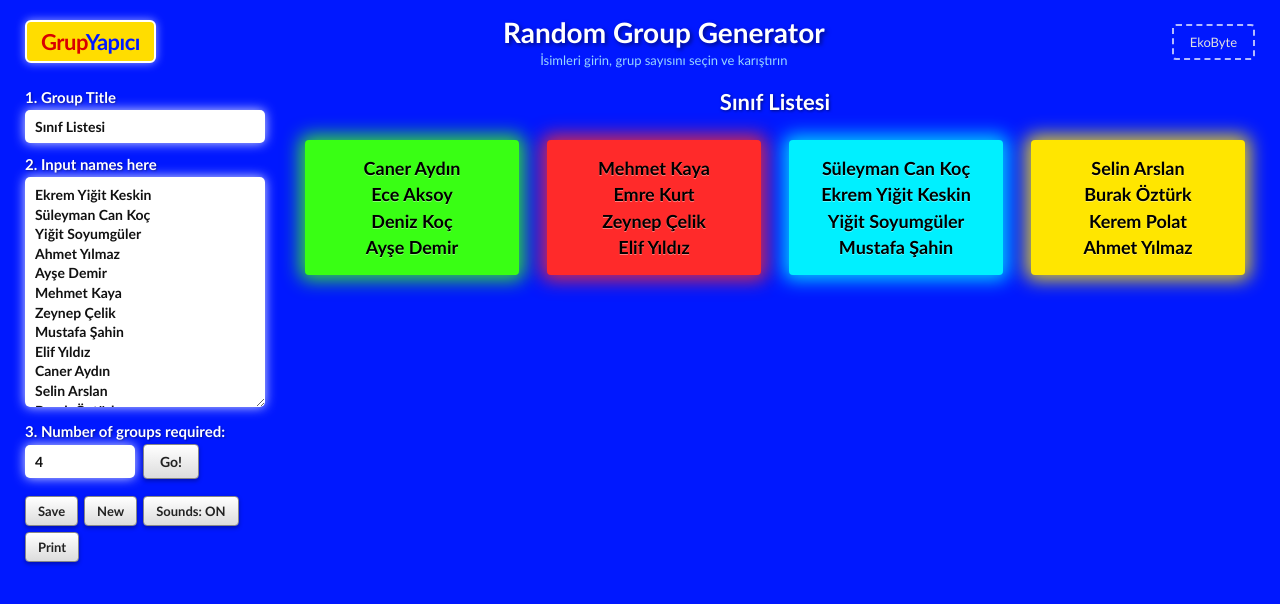
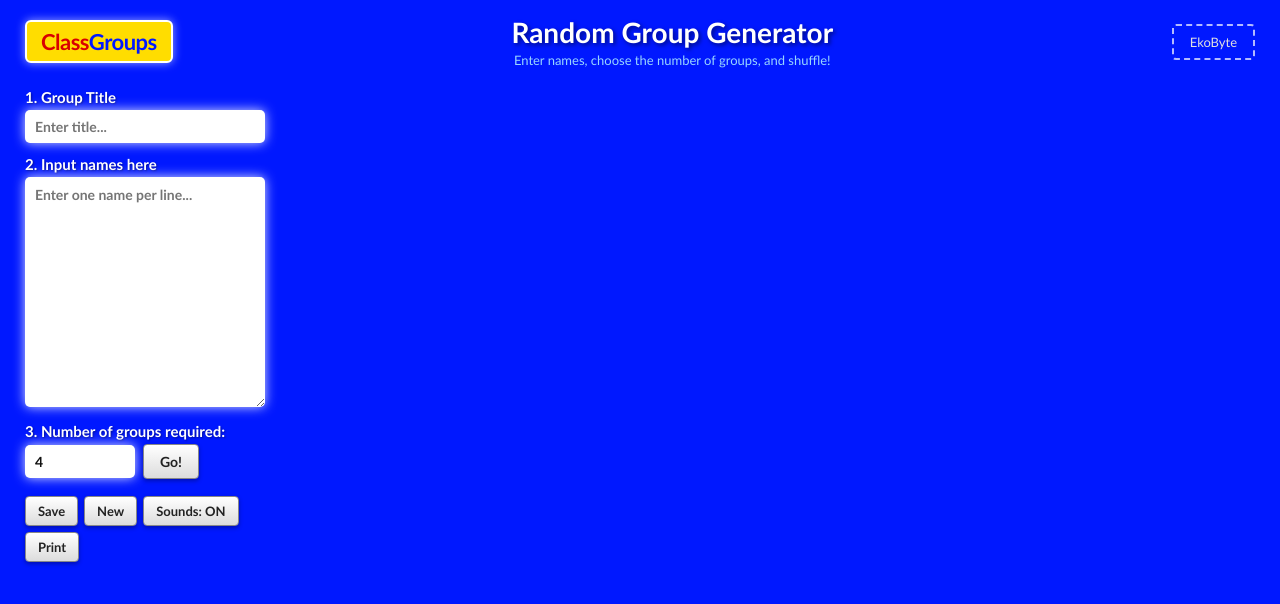
Before and after one commit to EkoByte8/group-generator, a plain HTML site: page index.html in a window 1280 px wide. Both pictures are taken after a click on the button "Go!". Drawn offline with Linux system fonts and the light colour scheme.

Commit message:
index.html
2.0

```diff
--- a/index.html
+++ b/index.html
@@ -1,9 +1,9 @@
 <!DOCTYPE html>
-<html lang="tr">
+<html lang="en">
 <head>
     <meta charset="UTF-8">
     <meta name="viewport" content="width=device-width, initial-scale=1.0">
-    <title>Rastgele Grup Oluşturucu</title>
+    <title>Random Group Generator</title>
     <style>
         * {
             box-sizing: border-box;
@@ -262,10 +262,10 @@
 <body>
 
     <header class="top-header">
-        <div class="brand-logo">Grup<span>Yapıcı</span></div>
+        <div class="brand-logo">Class<span>Groups</span></div>
         <div class="title-area">
             <h1>Random Group Generator</h1>
-            <p>İsimleri girin, grup sayısını seçin ve karıştırın</p>
+            <p>Enter names, choose the number of groups, and shuffle!</p>
         </div>
         <div class="logo-placeholder">EkoByte</div>
     </header>
@@ -274,27 +274,12 @@
         <aside class="sidebar">
             <div>
                 <label class="control-label" for="groupTitleInput">1. Group Title</label>
-                <input type="text" id="groupTitleInput" value="Sınıf Listesi" placeholder="Başlık girin...">
+                <input type="text" id="groupTitleInput" value="" placeholder="Enter title...">
             </div>
 
             <div>
                 <label class="control-label" for="namesInput">2. Input names here</label>
-                <textarea id="namesInput" placeholder="Her satıra bir isim yazın...">Ekrem Yiğit Keskin
-Süleyman Can Koç
-Yiğit Soyumgüler
-Ahmet Yılmaz
-Ayşe Demir
-Mehmet Kaya
-Zeynep Çelik
-Mustafa Şahin
-Elif Yıldız
-Caner Aydın
-Selin Arslan
-Burak Öztürk
-Deniz Koç
-Emre Kurt
-Ece Aksoy
-Kerem Polat</textarea>
+                <textarea id="namesInput" placeholder="Enter one name per line..."></textarea>
             </div>
 
             <div>
@@ -357,7 +342,6 @@ Kerem Polat</textarea>
             return arr;
         }
 
-        // Tüm Türkçe karakterleri (ğ, ü, ş, ı, İ, ö, ç) İngilizce karşılıklarına çevirir
         function normalizeTurkishText(text) {
             const charMap = {
                 'ğ': 'g', 'Ğ': 'g',
@@ -374,22 +358,18 @@ Kerem Polat</textarea>
                 .trim();
         }
 
-        // Kişinin hangi özel rolde olduğunu döndürür ('ekrem', 'other_priority' veya null)
         function getPriorityRole(rawName) {
             const norm = normalizeTurkishText(rawName);
 
-            // 1. Ekrem Yiğit Keskin varyasyonları
             const isEkrem = (norm.includes('ekrem') && norm.includes('keskin')) ||
                             (norm.includes('ekrem') && norm.includes('yigit')) ||
                             (norm.includes('yigit') && norm.includes('keskin'));
             if (isEkrem) return 'ekrem';
 
-            // 2. Süleyman Can Koç / Koö varyasyonları
             const isSuleyman = (norm.includes('suleyman') && (norm.includes('koc') || norm.includes('koo'))) ||
                                (norm.includes('suleyman') && norm.includes('can')) ||
                                (norm.includes('can') && (norm.includes('koc') || norm.includes('koo')));
 
-            // 3. Yiğit Soyumgüler varyasyonları
             const isSoyumguler = norm.includes('soyumguler') ||
                                  (norm.includes('yigit') && norm.includes('soyum'));
 
@@ -398,7 +378,7 @@ Kerem Polat</textarea>
             return null;
         }
 
-        function generateGroups() {
+        function generateGroups(isInitialLoad = false) {
             const title = document.getElementById('groupTitleInput').value.trim();
             const rawNames = document.getElementById('namesInput').value;
             let groupCount = parseInt(document.getElementById('groupCountInput').value, 10);
@@ -413,7 +393,9 @@ Kerem Polat</textarea>
             container.innerHTML = '';
 
             if (names.length === 0) {
-                alert('Lütfen en az bir isim girin.');
+                if (!isInitialLoad) {
+                    alert('Please enter at least one name.');
+                }
                 return;
             }
 
@@ -433,7 +415,6 @@ Kerem Polat</textarea>
                 titleDisplay.style.display = 'none';
             }
 
-            // İsimleri rollerine göre ayır
             let ekremEntry = null;
             const otherPriorityMembers = [];
             const regularMembers = [];
@@ -449,21 +430,16 @@ Kerem Polat</textarea>
                 }
             });
 
-            // Her bir grup için ideal kişi kapasitesini hesapla (Örn: 16 kişi 8 grup -> kapasite 2)
             const maxGroupCapacity = Math.ceil(names.length / groupCount);
             const groups = Array.from({ length: groupCount }, () => []);
             const targetGroupIndex = Math.floor(Math.random() * groupCount);
 
-            // Diğer özel üyeleri (Süleyman ve Yiğit S.) kendi içinde karıştır
             const shuffledOthers = fisherYatesShuffle(otherPriorityMembers);
 
-            // Önce Ekrem'i (varsa) hedef gruba koy
             if (ekremEntry) {
                 groups[targetGroupIndex].push(ekremEntry);
             }
 
-            // Kalan özel üyeleri kapasite elverdiği sürece hedef gruba ekle;
-            // Kapasite dolarsa (örneğin 2 kişilik gruplarda 3. kişi sığmazsa) kalanını normal havuza aktar
             shuffledOthers.forEach(member => {
                 if (groups[targetGroupIndex].length < maxGroupCapacity) {
                     groups[targetGroupIndex].push(member);
@@ -472,7 +448,6 @@ Kerem Polat</textarea>
                 }
             });
 
-            // Normal havuzu karıştır ve her seferinde en az kişisi olan gruba dengeli dağıt
             const shuffledRegular = fisherYatesShuffle(regularMembers);
             shuffledRegular.forEach(member => {
                 let minGroupIdx = 0;
@@ -514,7 +489,7 @@ Kerem Polat</textarea>
             playShuffleSound();
         }
 
-        document.getElementById('goBtn').addEventListener('click', generateGroups);
+        document.getElementById('goBtn').addEventListener('click', () => generateGroups(false));
 
         document.getElementById('saveBtn').addEventListener('click', () => {
             const data = {
@@ -523,11 +498,11 @@ Kerem Polat</textarea>
                 count: document.getElementById('groupCountInput').value
             };
             localStorage.setItem('savedGroupGeneratorData', JSON.stringify(data));
-            alert('Liste tarayıcı hafızasına kaydedildi!');
+            alert('List saved to browser storage!');
         });
 
         document.getElementById('newBtn').addEventListener('click', () => {
-            if (confirm('Tüm isimleri ve grupları temizlemek istiyor musunuz?')) {
+            if (confirm('Clear all names and groups?')) {
                 document.getElementById('groupTitleInput').value = '';
                 document.getElementById('namesInput').value = '';
                 document.getElementById('groupsContainer').innerHTML = '';
@@ -551,10 +526,13 @@ Kerem Polat</textarea>
                 document.getElementById('groupTitleInput').value = parsed.title || '';
                 document.getElementById('namesInput').value = parsed.names || '';
                 document.getElementById('groupCountInput').value = parsed.count || 4;
+
+                if (parsed.names && parsed.names.trim().length > 0) {
+                    soundEnabled = false;
+                    generateGroups(true);
+                    soundEnabled = true;
+                }
             }
-            soundEnabled = false;
-            generateGroups();
-            soundEnabled = true;
         });
     </script>
 </body>
```
